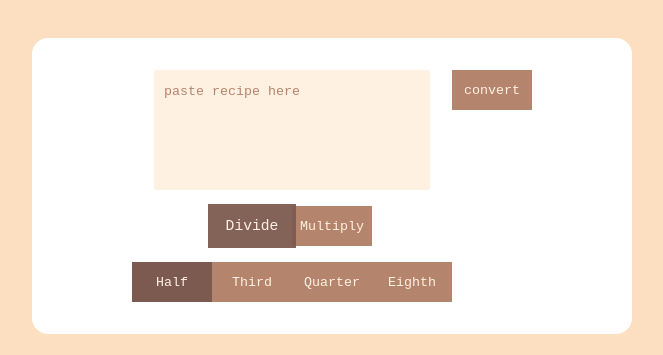
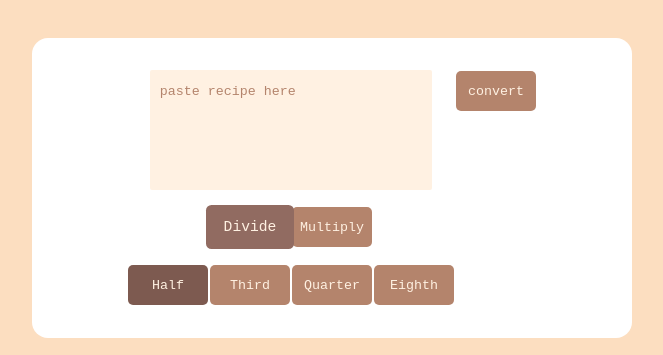
Before and after one commit to nsofianos/half-baked, a React (Create React App) app: page / in a window 1280 px wide. In both pictures the pointer is over the button "Divide". Shown: the part 306-661 px from the top of the page, without its empty margins (308-971 px from the left). Built offline with nearby package versions, Linux system fonts and the light colour scheme.

Commit message:
more small css tweaks to button

```diff
--- a/src/components/Divider.js
+++ b/src/components/Divider.js
@@ -4,6 +4,7 @@ import { dividerValues } from "../data/multiplierData";
 function Divider(props) {
   return (
     <ButtonGroup
+      buttonClass={"divider-button"}
       className="divider-button-group"
       onClickHandler={props.onMultiplierChange}
       buttons={dividerValues}
--- a/src/components/UI/Button.css
+++ b/src/components/UI/Button.css
@@ -5,18 +5,19 @@ button {
   font-family: monospace;
   height: 40px;
   width: 80px;
+  margin: 1px;
+  border-radius: 5px;
 }
 
 button:hover {
   cursor: pointer;
-  opacity: 95%;
+  background-color: #c2927a;
   -webkit-transform: scale(1.1);
   -ms-transform: scale(1.1);
   transform: scale(1.1);
 }
 .button:active {
   transform: scale(1);
-  /* Scaling button to 0.98 to its original size */
 }
 .adjuster-button-group {
   display: flex;
@@ -26,6 +27,10 @@ button:hover {
   background-color: #7d5a50;
 }
 
+.selected:hover {
+  background-color: #916b61;
+}
+
 .multiplier-button {
   width: 40px;
 }
```
